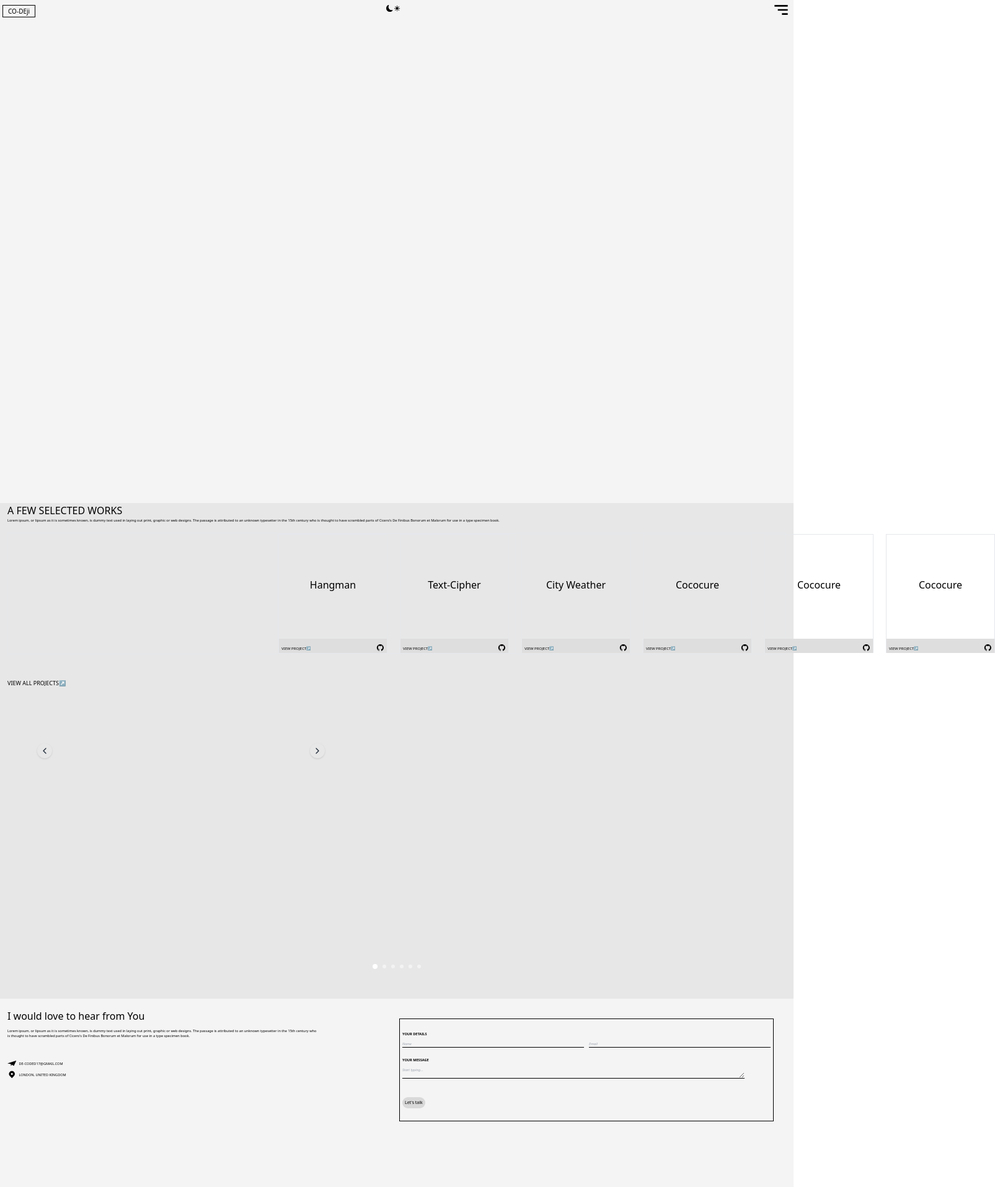
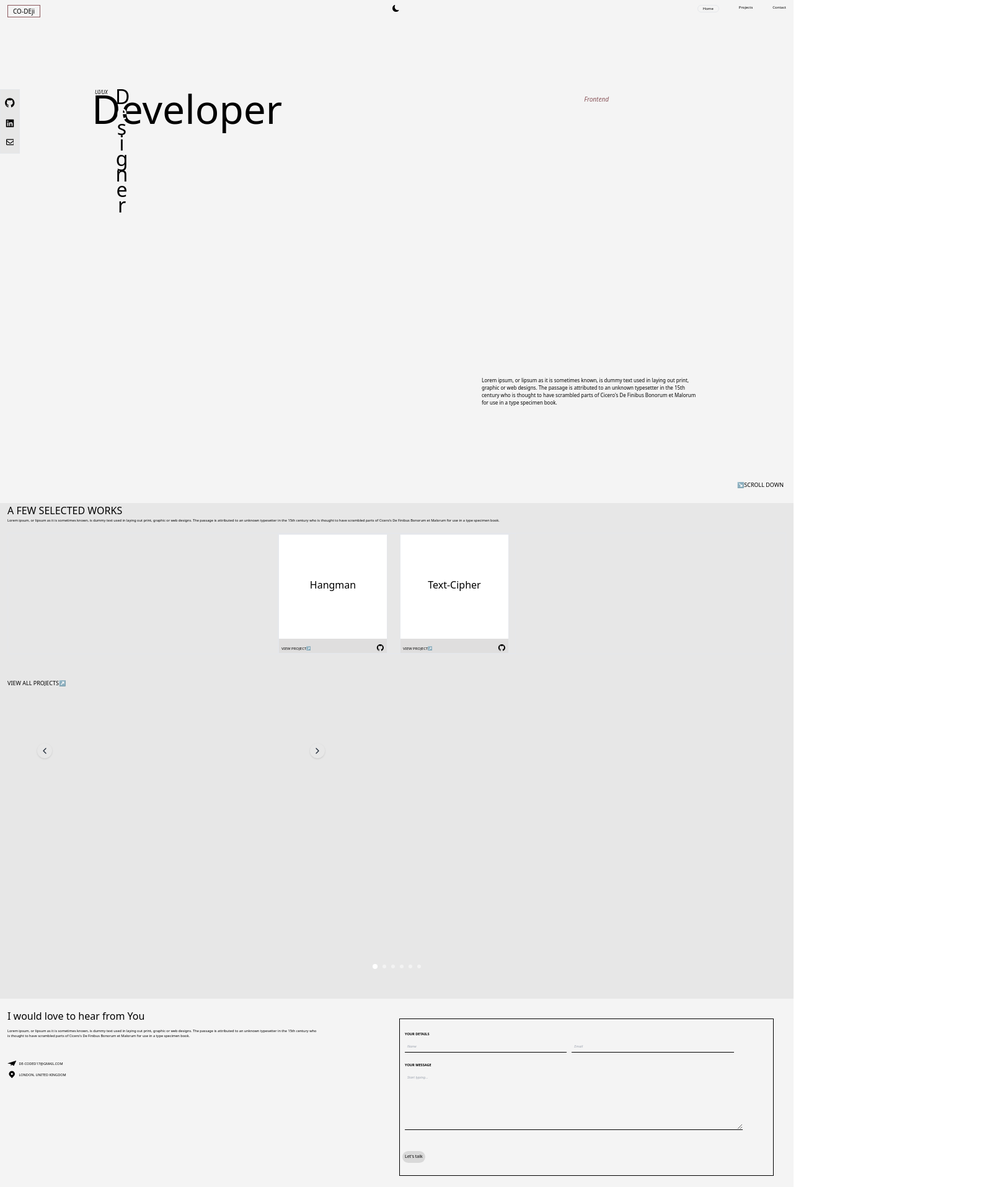
Before and after one commit to coDe-ji/portfolio-site, a React (Create React App) app: page / in a window 1280 px wide. Shown: the top 1916 px of the page at 62% size, 1605 px wide, since content can reach past the window. Built offline with nearby package versions, Linux system fonts and the light colour scheme.

Commit message:
landing page implemented

```diff
--- a/src/Components/Contact.js
+++ b/src/Components/Contact.js
@@ -41,31 +41,32 @@ function Contact() {
 
       <div class="w-1/2 m-6">
         <div class="border-black border">
-          <p class="text-xs font-bold m-1 pt-4">YOUR DETAILS</p>
-          <form>
+          <form className="m-1">
+            <p class="text-xs font-bold m-1 pt-4">YOUR DETAILS</p>
             <div class="flex flex-row">
               <input
                 type="text"
                 placeholder="Name"
-                class="w-1/2 m-1 text-xs border-b border-black bg-[#F4F4F4] italic"
+                class="w-[44%] m-1 text-xs border-b border-black bg-[#F4F4F4] italic p-1"
               />
               <input
                 type="text"
                 placeholder="Email"
-                class="w-1/2 m-1 text-xs border-b border-black bg-[#F4F4F4] italic"
+                class="w-[44%] m-1 text-xs border-b border-black bg-[#F4F4F4] italic p-1"
               />
             </div>
 
             <p class="text-xs font-bold m-1 pt-2">YOUR MESSAGE</p>
             <textarea
-              class="text-xs border-b border-black bg-[#F4F4F4] italic w-11/12 m-1"
+              class="text-xs border-b border-black bg-[#F4F4F4] italic w-11/12 m-1 p-1"
+              rows="10"
               placeholder="Start typing..."
             ></textarea>
           </form>
           <button class="text-[7px] rounded-full p-1 my-5 ml-1 bg-[#D9D9D9]">
             Let's talk
           </button>
-        </div>{" "}
+        </div>
       </div>
     </div>
   )
--- a/src/Components/Landing.js
+++ b/src/Components/Landing.js
@@ -1,36 +1,86 @@
 import React from "react"
-import { BiMenuAltRight } from "react-icons/bi"
 import { BsFillMoonFill } from "react-icons/bs"
-import { HiSun } from "react-icons/hi"
 import { IconContext } from "react-icons"
+import { AiOutlineGithub } from "react-icons/ai"
+import { FaRegEnvelope } from "react-icons/fa"
+import { AiFillLinkedin } from "react-icons/ai"
 
 function Landing() {
   return (
     <div class="h-screen relative">
       <div class="flex flex-row place-content-between px-1">
-        <div class="border border-black text-[10px] p-2 mt-2 h-5 w-15 flex items-center">
+        <div class="border border-[#8b575c] text-[10px] p-2 m-2 h-5 w-15 flex items-center">
           <h4 class="">CO-DEji</h4>
         </div>
 
-        <div class="flex flex-row pr-8 mt-2">
+        <div class="flex flex-row pr-8 mt-2 ml-[120px]">
           <IconContext.Provider value={{ color: "black", size: "0.7em" }}>
             <div>
               <BsFillMoonFill />
             </div>
           </IconContext.Provider>
-          <IconContext.Provider value={{ color: "black", size: "0.7em" }}>
-            <div>
-              <HiSun />
-            </div>
-          </IconContext.Provider>
         </div>
-        <div class="">
-          <IconContext.Provider value={{ color: "black", size: "2em" }}>
-            <div>
-              <BiMenuAltRight />
-            </div>
-          </IconContext.Provider>
+        <div className="flex flew-row gap-8 text-[6px] m-2">
+          <div className="border rounded-[10px] flex items-center px-2 py-[0] h-3">
+            <a href="https://www.google.com">Home</a>
+          </div>
+          <div>
+            <a href="https://www.google.com">Projects</a>
+          </div>
+          <div>
+            <a href="https://www.google.com">Contact</a>
+          </div>
         </div>
+      </div>
+      <div className="flex flew-row gap-6">
+        <div>
+          <div class="border flex gap-4 bg-[#E7E7E7] flex-col absolute left-0 top-36 items-center w-8 py-3 px-0">
+            <IconContext.Provider value={{ color: "black", size: "1.1em" }}>
+              <div>
+                <AiOutlineGithub />
+              </div>
+            </IconContext.Provider>
+            <IconContext.Provider value={{ color: "black", size: "1em" }}>
+              <div>
+                <AiFillLinkedin />
+              </div>
+            </IconContext.Provider>
+            <IconContext.Provider value={{ color: "black", size: "0.8em" }}>
+              <div>
+                <FaRegEnvelope />
+              </div>
+            </IconContext.Provider>
+          </div>
+        </div>
+        <div className="absolute left-5 right-0 top-0 bottom-4 m-[10%]">
+          <div className="text-[4rem]">
+            <h1>Developer</h1>
+          </div>
+          <div className="absolute w-[20px] text-[2rem] leading-[25px] text-center top-[15px] left-[38px] ">
+            <h1 className="whitespace-normal break-words -tracking-[1px]">
+              D<span className="text-[#F4F4F4]">e</span>signer
+            </h1>
+          </div>
+          <div className="text-[8px] absolute top-[15px] left-[5px] italic">
+            <h6>UI/UX</h6>
+          </div>
+          <div className="text-[10px] absolute right-[170px] top-[25px] italic text-[#8b575c]">
+            <h6>Frontend</h6>
+          </div>
+          <p class="text-[8px] w-[350px] absolute right-[25px] bottom-[-0px]">
+            Lorem ipsum, or lipsum as it is sometimes known, is dummy text used
+            in laying out print, graphic or web designs. The passage is
+            attributed to an unknown typesetter in the 15th century who is
+            thought to have scrambled parts of Cicero's De Finibus Bonorum et
+            Malorum for use in a type specimen book.
+          </p>
+        </div>
+      </div>
+
+      <div class=" mt-8 text-right absolute bottom-2 right-4">
+        <a class="text-[9px]" href="https://www.example.com">
+          <span class="">&#8600;</span>SCROLL DOWN
+        </a>
       </div>
     </div>
   )
--- a/src/Components/Projects.js
+++ b/src/Components/Projects.js
@@ -68,9 +68,9 @@ function Projects() {
             class="flex flex-row  max-w-sm relative space-x-5 transition-transform ease-out duration-500"
             style={{ transform: `translateX(-${curr * 50}%)` }}
           >
-            <div class="flex  space-x-5 max-w-full relative border ">
+            <div class="flex  space-x-5 max-w-full relative border overflow-hidden z-0 ">
               {projects.map((project) => (
-                <div class="border flex-shrink-0 w-44 bg-[..src/images/textCipher.png] bg-cover bg-center h-48">
+                <div class="border flex-shrink-0 w-44 bg-white h-48 z-20">
                   <div class="flex justify-center items-center h-[85%]">
                     <p>{project.projectName}</p>
                   </div>
```
